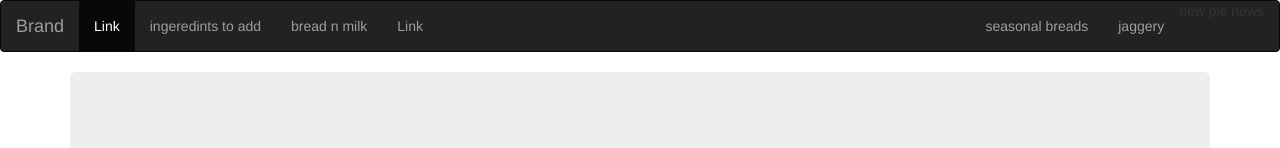
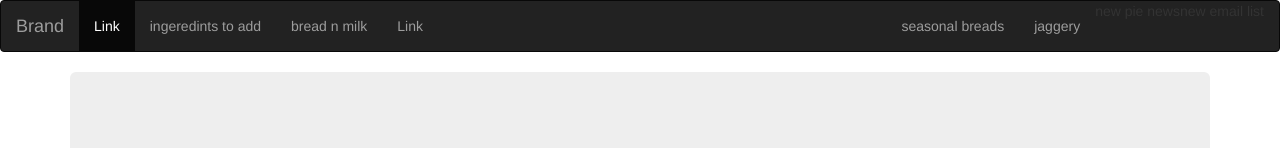
Before and after one commit to tekthiyagu/pie.com, a plain HTML site: page index.html in a window 1280 px wide. Shown: the top 148 px of the page. Drawn offline with nearby package versions, Linux system fonts and the light colour scheme.

Commit message:
email list
email list imported

```diff
--- a/index.html
+++ b/index.html
@@ -37,6 +37,7 @@
         <li><a href="#">seasonal breads</a> </li>
         <li><a href="#">jaggery</a> </li>
         <li>new pie news</li>
+        <li>new email list</li>
       </ul>
     </div>
     <!-- /.navbar-collapse -->
```
